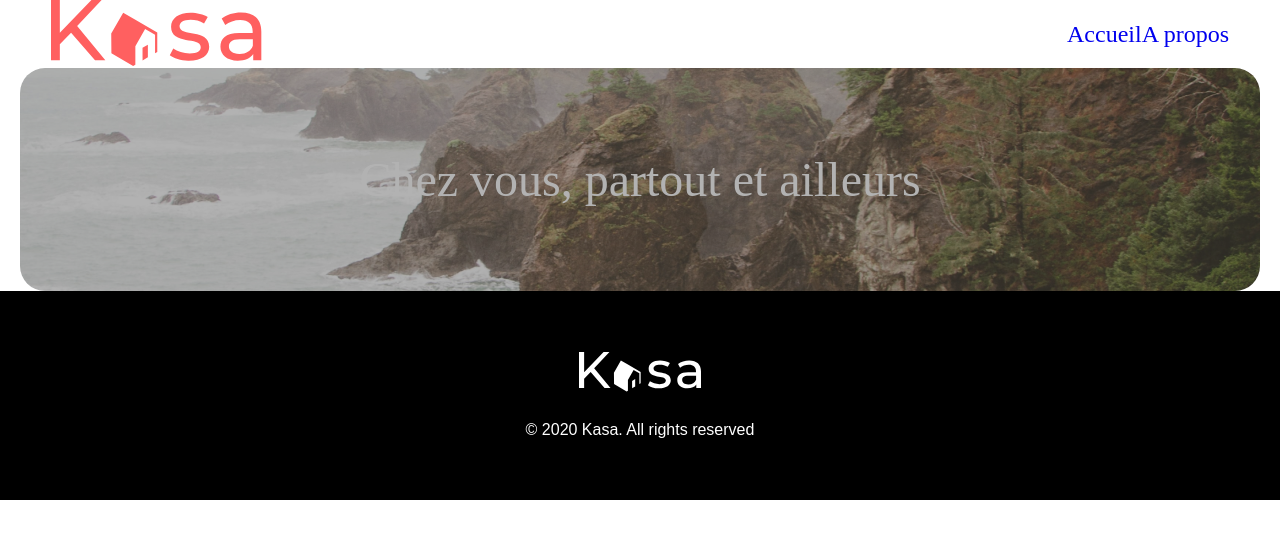
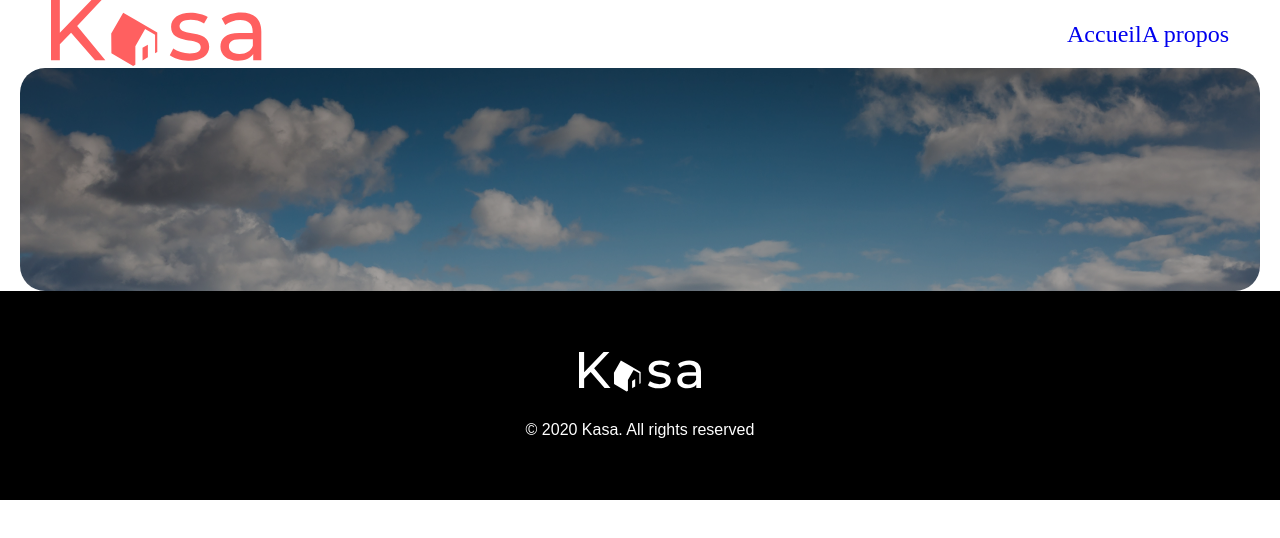
Before and after one commit to Chris92i/P7_kasa, a React (Vite) app: page /about in a window 1280 px wide. Shown: the top 538 px of the page. Built offline with nearby package versions, Linux system fonts and the light colour scheme.

Commit message:
modification banner

```diff
--- a/src/components/Banner/Banner.jsx
+++ b/src/components/Banner/Banner.jsx
@@ -13,12 +13,12 @@ function Banner(){
     let bannerText
 
     switch(location.pathname){
-        case '/Home':
+        case '/':
             bannerImage = '/src/assets/homeBanner.png'
             bannerText = 'Chez vous, partout et ailleurs'
         break;
 
-        case '/About':
+        case '/about':
             bannerImage = '/src/assets/montagne.png'
             bannerText = ''
         break;
--- a/src/pages/About/About.jsx
+++ b/src/pages/About/About.jsx
@@ -8,10 +8,12 @@ import Collapse from '../../components/Collapse/Collapse'
 
 function About(){
 
+    const location = useLocation()
+    console.log('page:',location)
 
     return (
         <>
-            <Banner />
+            <Banner page={location}/>
         </>
     )
 
--- a/src/pages/Home/Home.jsx
+++ b/src/pages/Home/Home.jsx
@@ -3,9 +3,12 @@ import Banner from "../../components/Banner/Banner"
 import Appart from "../../components/Appart/Appart"
 import { Link } from "react-router-dom";
 import './style.scss'
+import { useLocation } from "react-router-dom";
 
 
 function Home(){
+    const location = useLocation()
+
     //Utilise le hook useState pour déclarer une variable d’état data et une fonction setData pour mettre à jour cette variable. L’état initial est un tableau vide.
     const [data, setData] = useState([])
     // getData fonction assyncrhone qui récupere les données à partir du fichier JSON logement.json , puis stock les données dans l'état data en utilisant setData(cards)
@@ -26,10 +29,11 @@ function Home(){
     }, []);
 
 
+    console.log('page:',location)
 
     return (
         <div className="home">
-        <Banner />
+        <Banner page={location}/>
         <article>
 				{data.map((apartment) => {
 					return (
```
